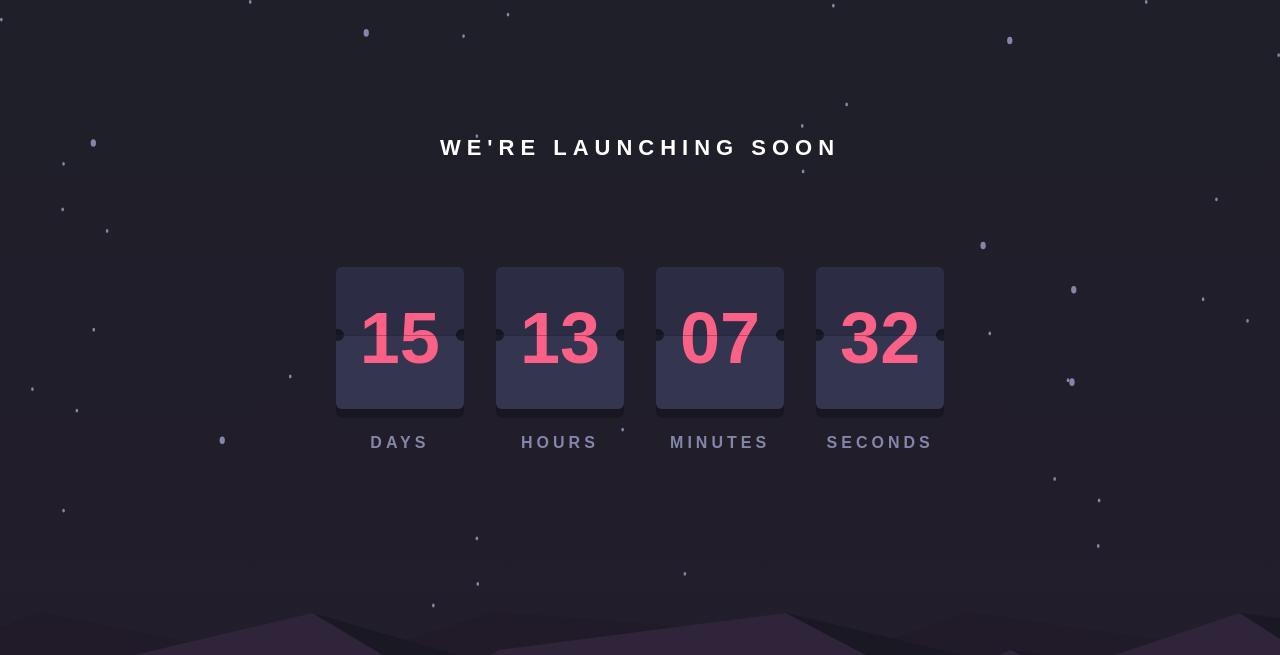
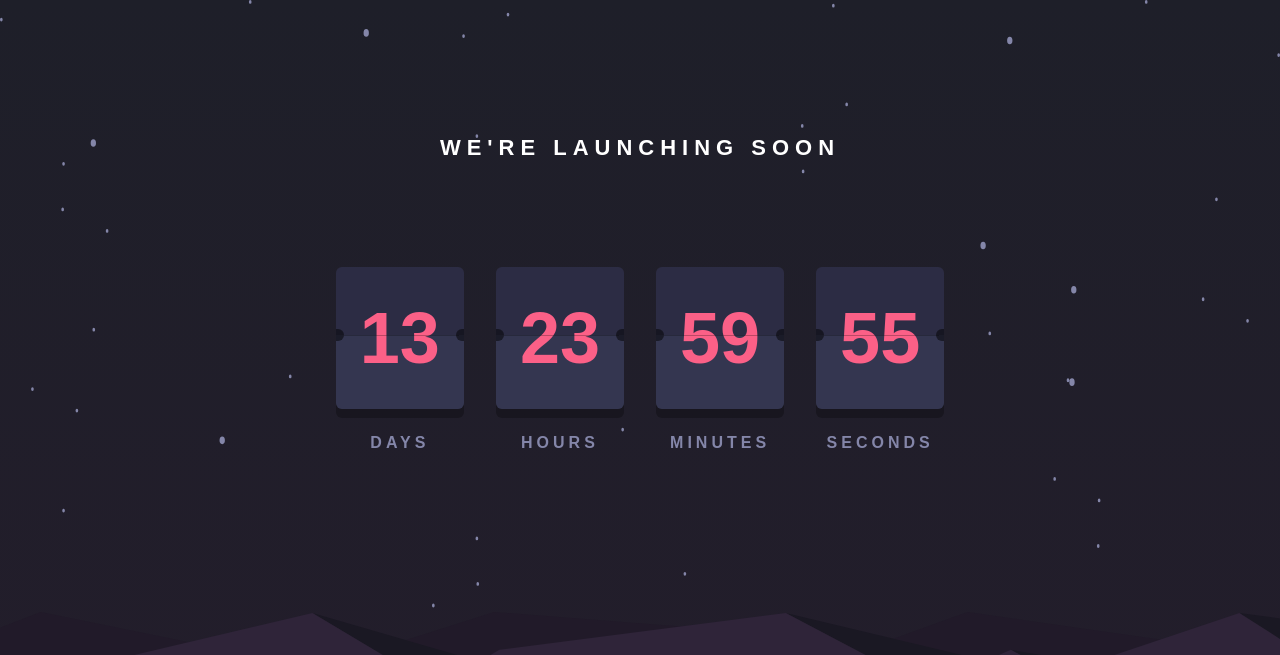
Before and after one commit to felipetn1989/launch-countdown-timer-main, a plain HTML site: page src/index.html in a window 1280 px wide. Shown: the top 655 px of the page. Drawn offline with Linux system fonts and the light colour scheme.

Commit message:
javaScript countdown

```diff
--- a/src/index.html
+++ b/src/index.html
@@ -51,7 +51,7 @@
             <div
               class="absolute block bg-[#00000080] w-1 h-2 right-0 top-[30.5%] lg:w-2 lg:h-3 lg:top-[33%] rounded-l-full"
             ></div>
-            <span class="number_display">08</span>
+            <span class="number_display">14</span>
           </div>
           <span
             class="text-[0.4375rem] uppercase text-[#8486a9] font-bold tracking-[0.1875rem] lg:text-base lg:tracking-[0.25rem]"
@@ -73,7 +73,7 @@
             <div
               class="absolute block bg-[#00000080] w-1 h-2 right-0 top-[30.5%] lg:w-2 lg:h-3 lg:top-[33%] rounded-l-full"
             ></div>
-            <span class="number_display">23</span>
+            <span class="number_display">00</span>
           </div>
           <span
             class="text-[0.4375rem] uppercase text-[#8486a9] font-bold tracking-[0.1875rem] lg:text-base lg:tracking-[0.25rem]"
@@ -95,7 +95,7 @@
             <div
               class="absolute block bg-[#00000080] w-1 h-2 right-0 top-[30.5%] lg:w-2 lg:h-3 lg:top-[33%] rounded-l-full"
             ></div>
-            <span class="number_display">55</span>
+            <span class="number_display">00</span>
           </div>
           <span
             class="text-[0.4375rem] uppercase text-[#8486a9] font-bold tracking-[0.1875rem] lg:text-base lg:tracking-[0.25rem]"
@@ -117,7 +117,7 @@
             <div
               class="absolute block bg-[#00000080] w-1 h-2 right-0 top-[30.5%] lg:w-2 lg:h-3 lg:top-[33%] rounded-l-full"
             ></div>
-            <span class="number_display">41</span>
+            <span class="number_display">00</span>
           </div>
           <span
             class="text-[0.4375rem] uppercase text-[#8486a9] font-bold tracking-[0.1875rem] lg:text-base lg:tracking-[0.25rem]"
--- a/src/script.js
+++ b/src/script.js
@@ -1,17 +1,21 @@
 const numberDisplays = document.querySelectorAll(".number_display");
 
+let target = new Date().getTime() + 1209600000;
+
 function displayTime() {
-  let date = new Date();
+  let now = new Date().getTime();
 
-  let dateArr = [
-    date.getDate().toString().padStart(2, "0"),
-    date.getHours().toString().padStart(2, "0"),
-    date.getMinutes().toString().padStart(2, "0"),
-    date.getSeconds().toString().padStart(2, "0"),
+  let distance = target - now;
+
+  let displayArr = [
+    Math.floor(distance / (1000 * 60 * 60 * 24)),
+    Math.floor((distance % (1000 * 60 * 60 * 24)) / (1000 * 60 * 60)),
+    Math.floor((distance % (1000 * 60 * 60)) / (1000 * 60)),
+    Math.floor((distance % (1000 * 60)) / 1000),
   ];
 
   numberDisplays.forEach((display, index) => {
-    display.innerHTML = dateArr[index];
+    display.innerHTML = displayArr[index];
   });
 }
 
```
